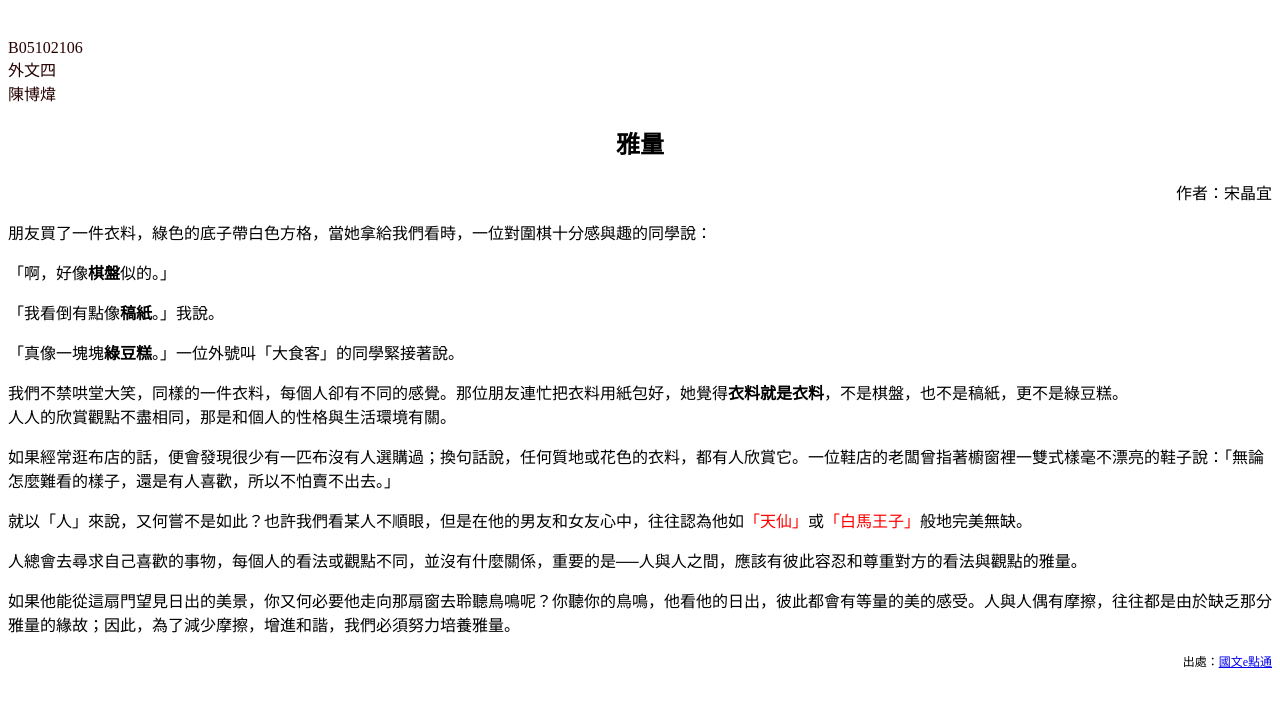
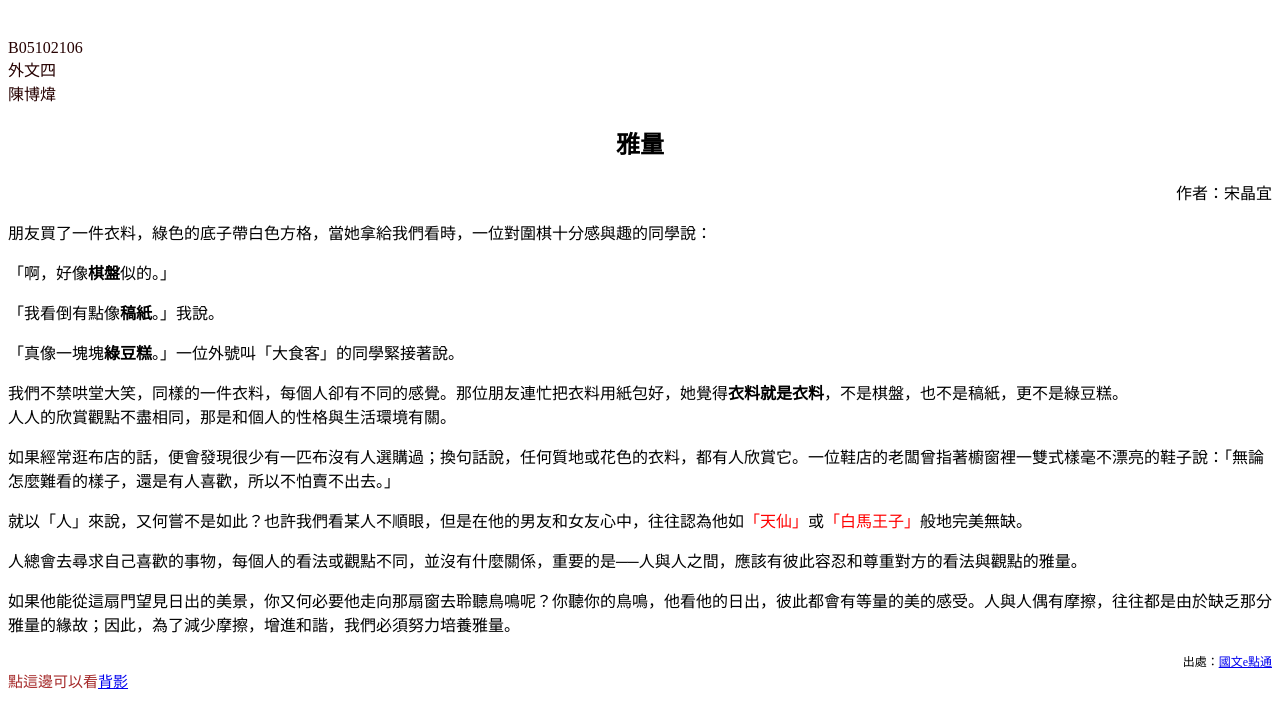
Before and after one commit to b05102106/Ray_Pages, a plain HTML site: page index.html in a window 1280 px wide. Shown: the part 78-800 px from the top of the page. Drawn offline with Linux system fonts and the light colour scheme.

Commit message:
Update index.html

```diff
--- a/index.html
+++ b/index.html
@@ -27,6 +27,10 @@
             #font{
                 font-size: 12px;
                 text-align: right;
+            }
+            #hyperlink{
+                font-size: 15px;
+                color: brown;
             }
 
         </style>
@@ -75,5 +79,8 @@
         <div id="font">
             出處：<a href="https://www2.nsysu.edu.tw/ezchinese/text/text1-03.htm">國文e點通</a>
         </div>
+        <div id="hyperlink">
+        點這邊可以看<a href="https://b05102106.github.io/another/index.html">背影</a>
+        </div>
     </body>
 </html>
```
